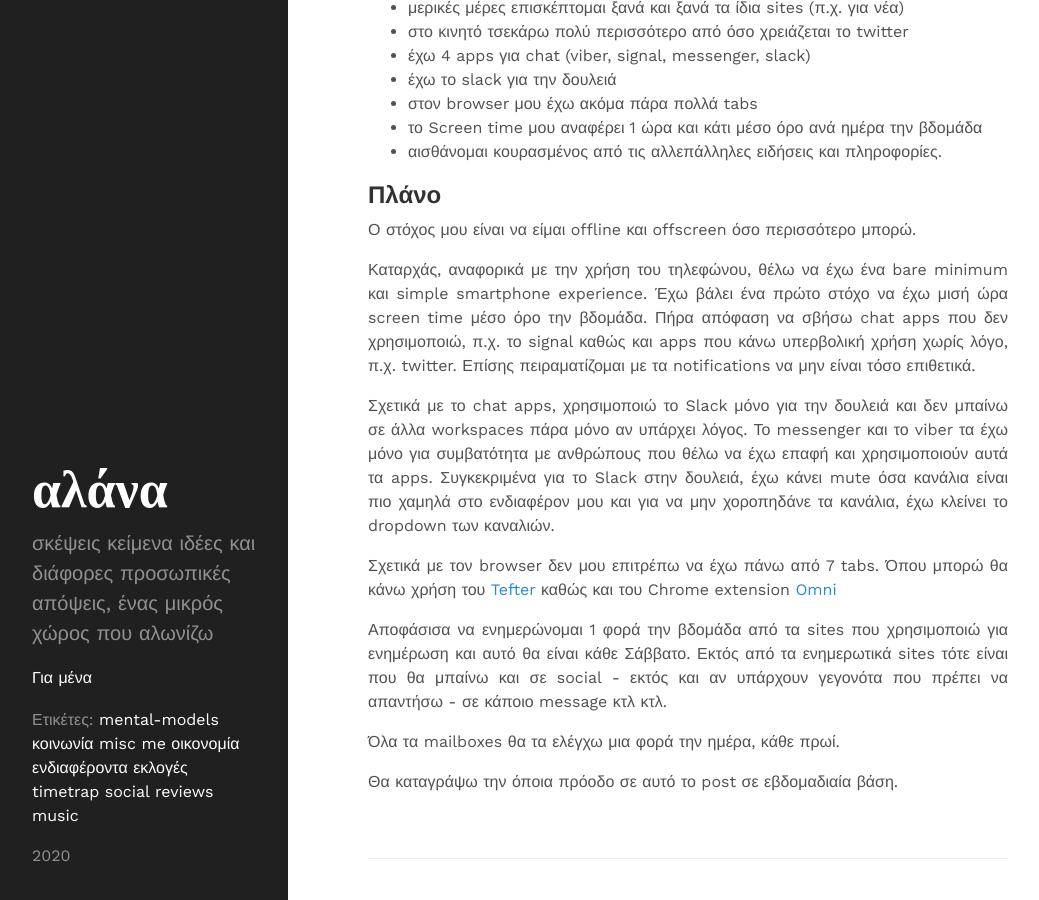
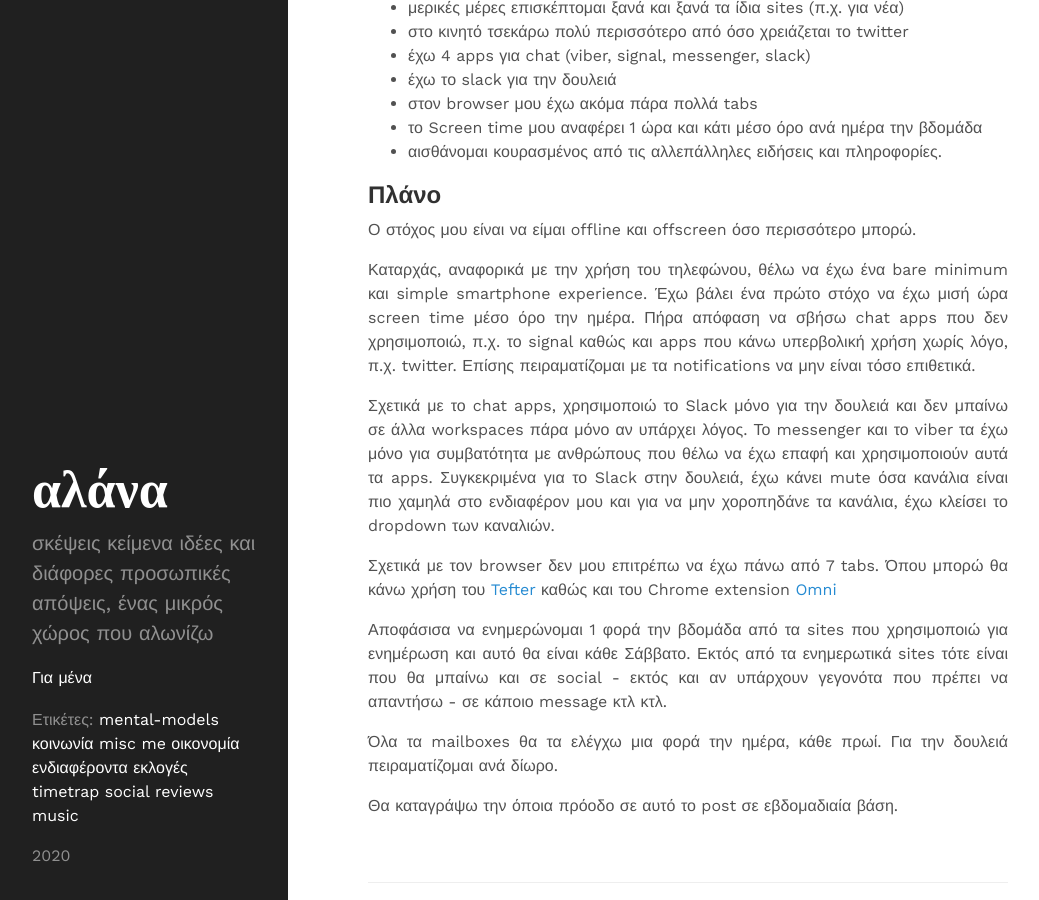
Before and after one commit to chief/chief.github.io, a Jekyll site: the page built from _posts/2020-11-02-sigkentrosi.md, in a window 1280 px wide and 900 px high, scrolled down 306 px. Shown: the whole window, without its empty margins (0-1039 px from the left). Built offline with Jekyll 4.4.1, drawn with Linux system fonts in a browser that asks for light colours.

Commit message:
Minor fixes

```diff
--- a/_posts/2020-11-02-sigkentrosi.md
+++ b/_posts/2020-11-02-sigkentrosi.md
@@ -28,7 +28,7 @@ tags: me
 
 Καταρχάς, αναφορικά με την χρήση του τηλεφώνου, θέλω να έχω ένα bare
 minimum και simple smartphone experience. Έχω βάλει ένα πρώτο στόχο να
-έχω μισή ώρα screen time μέσο όρο την βδομάδα. Πήρα απόφαση να σβήσω
+έχω μισή ώρα screen time μέσο όρο την ημέρα. Πήρα απόφαση να σβήσω
 chat apps που δεν χρησιμοποιώ, π.χ. το signal καθώς και apps που κάνω
 υπερβολική χρήση χωρίς λόγο, π.χ. twitter. Επίσης πειραματίζομαι με τα
 notifications να μην είναι τόσο επιθετικά.
@@ -38,7 +38,7 @@ notifications να μην είναι τόσο επιθετικά.
 και το viber τα έχω μόνο για συμβατότητα με ανθρώπους που θέλω να έχω
 επαφή και χρησιμοποιούν αυτά τα apps. Συγκεκριμένα για το Slack στην
 δουλειά, έχω κάνει mute όσα κανάλια είναι πιο χαμηλά στο ενδιαφέρον
-μου και για να μην χοροπηδάνε τα κανάλια, έχω κλείνει το dropdown των καναλιών.
+μου και για να μην χοροπηδάνε τα κανάλια, έχω κλείσει το dropdown των καναλιών.
 
 Σχετικά με τον browser δεν μου επιτρέπω να έχω πάνω από 7 tabs. Όπου
 μπορώ θα κάνω χρήση του [Tefter](https://tefter.io)
@@ -50,6 +50,7 @@ notifications να μην είναι τόσο επιθετικά.
 αν υπάρχουν γεγονότα που πρέπει να απαντήσω - σε κάποιο message κτλ
 κτλ.
 
-Όλα τα mailboxes θα τα ελέγχω μια φορά την ημέρα, κάθε πρωί.
+Όλα τα mailboxes θα τα ελέγχω μια φορά την ημέρα, κάθε πρωί. Για την
+δουλειά πειραματίζομαι ανά δίωρο.
 
 Θα καταγράψω την όποια πρόοδο σε αυτό το post σε εβδομαδιαία βάση.
```
